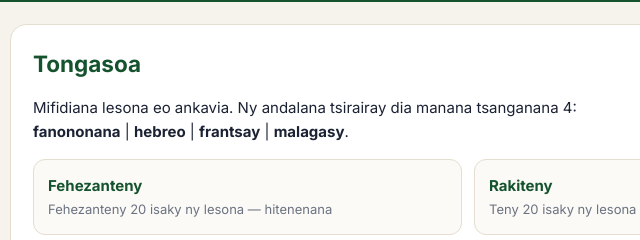
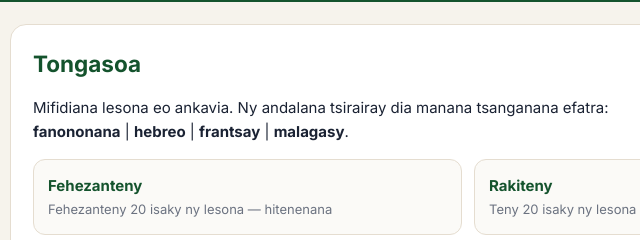
Before and after one commit to tahinajoela-cloud/LilmodBeveytHasefer, a plain HTML site: page index.html in a window 1280 px wide. Shown: the part 127-367 px from the top of the page, 332-972 px from the left. Drawn offline with Linux system fonts and the light colour scheme; a web font is replaced by a local one.

Commit message:
Clarify lesson column count in welcome section
Updated the welcome section to clarify the number of columns in the lesson selection.

```diff
--- a/index.html
+++ b/index.html
@@ -14,7 +14,7 @@
 <div id="drawerOverlay" class="drawer-overlay"></div><header class="topbar"><button id="menuBtn" class="menu-btn" type="button" aria-label="Sokafy ny lisitry ny lesona" aria-controls="sidebar" aria-expanded="false"><span class="menu-icon" aria-hidden="true">☰</span></button><div class="brand"><img class="logo-img" src="Logo.png" alt="" onerror="this.style.display='none'"><span class="logo">לִבָּהּ</span><div><h1>Lilmod Beveyt Hasefer</h1><p>Hebreo • Fanononana • Frantsay • Malagasy</p></div></div>
 <div class="controls"><input id="search" type="search" placeholder="Mikaroka teny anaty fampiharana ..." autocomplete="off"><button id="fontMinus" type="button" title="Hampihena ny soratra">A-</button><button id="fontPlus" type="button" title="Hampitombo ny soratra">A+</button><label class="sr-only" for="fontSize">Haben-tsoratra</label><select id="fontSize"><option value="12">12</option><option value="14">14</option><option value="16">16</option><option value="18">18</option><option value="22" selected>22</option><option value="24" >24</option><option value="26">26</option><option value="28">28</option><option value="36">36</option><option value="48">48</option></select><button id="toggleDark" type="button">🌙 Alon-doko matroka</button><button id="printBtn" type="button">🖨 Pirinty</button><button id="mobileBtn" type="button" title="Manery ny fomba finday na dia amin'ny solosaina aza">📱 Fomba finday</button><a id="settingsLink" class="settings-link" href="tefy.html">⚙ Tefy</a></div></header>
 <div class="layout"><aside id="sidebar"><div class="side-head"><span id="count"></span><div class="progress"><div id="bar"></div></div><p id="progressTxt"></p><p class="hint">Mariho any amin'ny farany lesona mba ahitanao eto ny isan'ireo lesona efa nianaranao.</p></div><div id="lessonList"></div></aside>
-<main id="main"><div id="welcome" class="welcome"><h2>Tongasoa</h2><p>Mifidiana lesona eo ankavia. Ny andalana tsirairay dia manana tsanganana 4: <br> <b>fanononana</b> | <b>hebreo</b> | <b>frantsay</b> | <b>malagasy</b>.</p>
+<main id="main"><div id="welcome" class="welcome"><h2>Tongasoa</h2><p>Mifidiana lesona eo ankavia. Ny andalana tsirairay dia manana tsanganana efatra: <br> <b>fanononana</b> | <b>hebreo</b> | <b>frantsay</b> | <b>malagasy</b>.</p>
 <div class="cards"><div class="card"><b>Fehezanteny</b><span>Fehezanteny 20 isaky ny lesona — hitenenana</span></div><div class="card"><b>Rakiteny</b><span>Teny 20 isaky ny lesona — hotadidiana</span></div><div class="card"><b>Fomba famerenana</b><span>Afenoy ny hebreo na ny fandikana, dia vinanio</span></div><div class="card"><b>Fandrosoana</b><span>Tsindrio ny lesona nianarana — voatahiry</span></div></div>
 <div class="toggles"><label><input type="checkbox" id="colPron" checked> Fanononana</label><label><input type="checkbox" id="colHe" checked> Hebreo</label><label><input type="checkbox" id="colFr" checked> Frantsay</label><label><input type="checkbox" id="colMg" checked> Malagasy</label><button id="hideHe">🙈 Afenoy ny Hebreo (famerenana)</button><button id="hideTrad">🙈 Afenoy ny fandikana</button><button id="showAll">👁 Asehoy daholo</button></div>
 <p class="tip"></p></div><div id="searchResults" class="search-results" hidden></div><div id="lessonView"></div></main></div>
```
